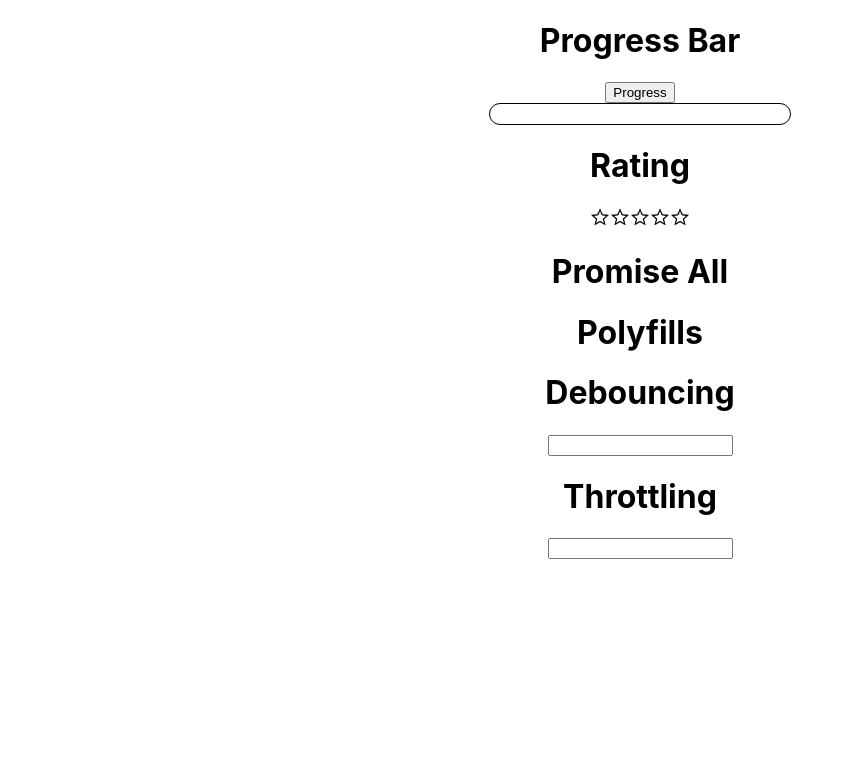
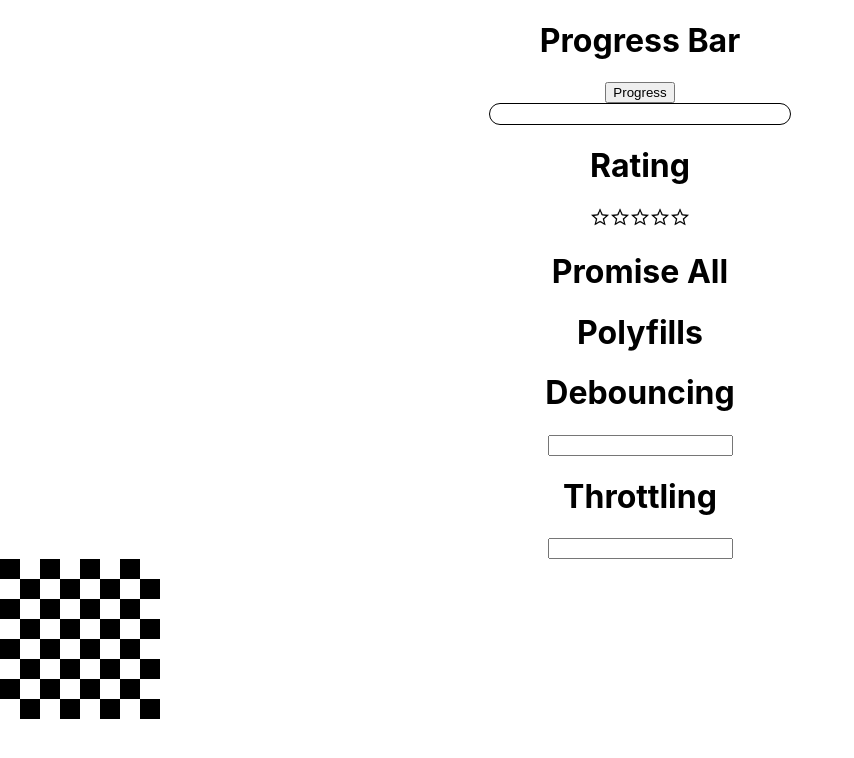
Before and after one commit to deekshithmd/javascript-react-repo, a React (Create React App) app: page / in a window 1280 px wide. Shown: the top 758 px of the page, without its empty margins (0-854 px from the left). Built offline with nearby package versions, Linux system fonts and the light colour scheme.

Commit message:
chessboard

```diff
--- a/src/App.js
+++ b/src/App.js
@@ -5,6 +5,7 @@ import { PromiseAll } from './components/PromiseAll';
 import { Polyfills } from './components/Polyfills';
 import { Debouncing } from './components/Debouncing';
 import { Throttling } from './components/Throttling';
+import { ChessBoard } from './components/ChessBoard';
 
 function App() {
   return (
@@ -15,6 +16,7 @@ function App() {
       <Polyfills />
       <Debouncing />
       <Throttling/>
+      <ChessBoard/>
     </div>
   );
 }
--- /dev/null
+++ b/src/components/ChessBoard/chess.css
@@ -0,0 +1,16 @@
+.row {
+    display: flex;
+}
+
+.box {
+    width: 50px;
+    height: 50px;
+}
+
+.black {
+    background-color: black;
+}
+
+.white {
+    background-color: ghostwhite;
+}
--- /dev/null
+++ b/src/components/ChessBoard/index.jsx
@@ -0,0 +1,88 @@
+import React from "react";
+import "./chess.css"
+
+export const ChessBoard = () => {
+    // const Boxes = [...Array(8)].map(i => Array(8))
+    // console.log("boxes", Boxes)
+    // return (
+    //     <div>
+    //         <h1>ChessBoard</h1>
+    //         <div style={{ height: '160px', width: '160px', border: '1px solid black' }}>
+    //             {
+    //                 Boxes?.map((array, i) => {
+    //                     return (
+    //                         <div key={i} style={{ width: '20px', height: '20px', backgroundColor: i % 2 === 0 ? 'black' : 'white' }}>
+    //                             {
+    //                                 array?.map((_, ind) => {
+    //                                     return (
+    //                                         <div key={ind} style={{ width: '20px', height: '20px', backgroundColor: (i + ind) % 2 === 0 ? 'black' : 'white' }}></div>
+    //                                     )
+    //                                 })
+    //                             }
+    //                         </div>
+    //                     )
+    //                 })
+    //             }
+    //         </div>
+    //     </div >
+    // )
+    // Number of rows
+    const n = 8;
+
+    // Number of columns
+    const m = 8;
+
+    // Array which will be used to
+    // display the chessboard
+    const [chessBoard, setChessBoard] = React.useState([]);
+
+    React.useEffect(() => {
+
+        // Initialize result with an empty array
+        const result = [];
+
+        // Iterate n number of times to
+        // create n number of rows
+        for (let i = 0; i < n; i++) {
+
+            // For each of row create an Array
+            // of length m (number of columns)
+            const row = Array.from({ length: m });
+            result.push(row);
+        }
+
+        // Set chess board's value to the
+        // created 2d result array
+        setChessBoard(result);
+    }, []);
+    console.log(chessBoard)
+
+    return (
+        <>
+            {chessBoard.length > 0 &&
+                chessBoard.map((row, rIndex) => {
+                    return (
+                        <div className="row" key={rIndex}>
+                            {row.map((_, cIndex) => {
+                                return (
+                                    <div
+                                        // className={`box ${
+
+                                        //     // If the sum of row index
+                                        //     // and column index is even
+                                        //     // then background will be
+                                        //     // black else white
+                                        //     (rIndex + cIndex) % 2 === 0
+                                        //         ? "black" : "white"
+                                        //     }`}
+                                        style={{ width: '20px', height: '20px', backgroundColor: (rIndex + cIndex) % 2 === 0 ? 'black' : 'white' }}
+                                        key={cIndex}
+                                    ></div>
+                                );
+                            })}
+                        </div>
+                    );
+                })}
+        </>
+    );
+}
```
